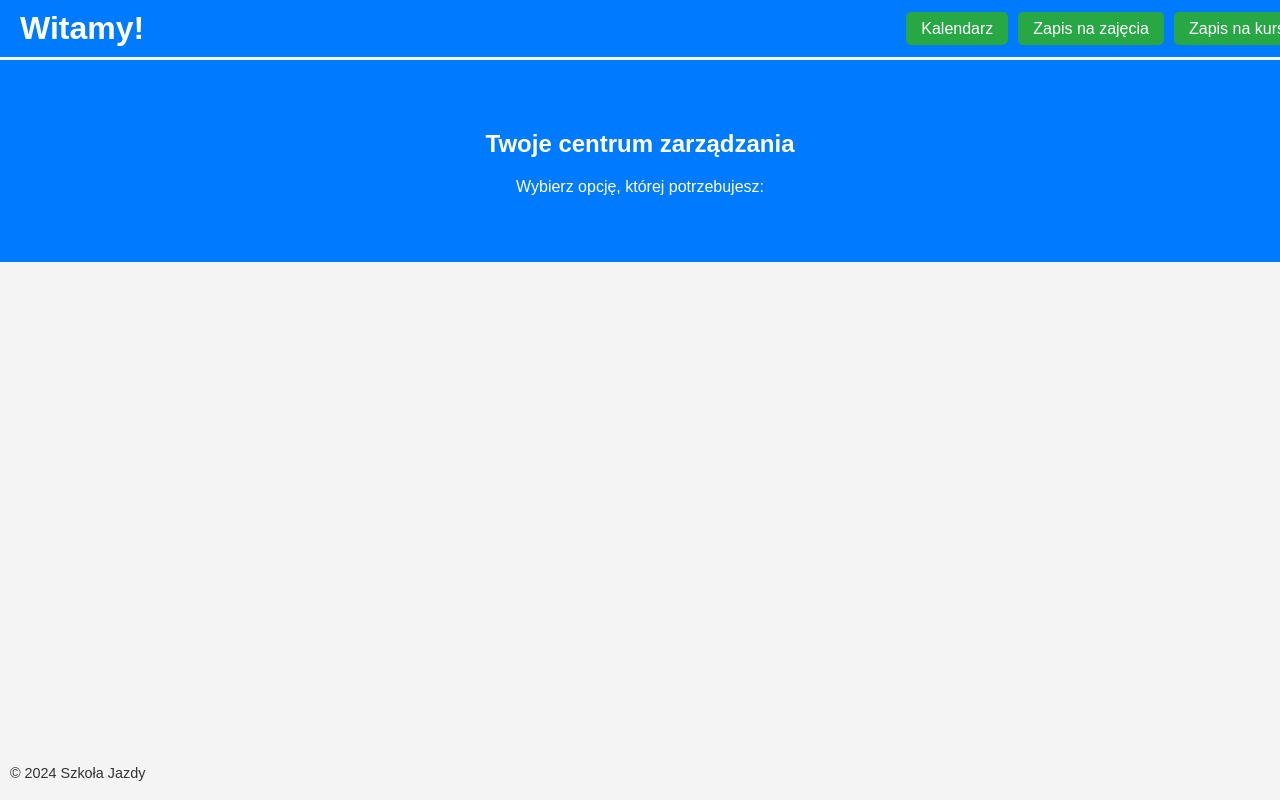
After one commit to tobiaszrolla/BazyDanych, a Django app: page /Huser in a window 1280 px wide. The commit adds this page. Run offline with Django 5.2, Linux system fonts and the light colour scheme.

Commit message:
Husera zrobione

```diff
--- a/Backend/bazy/szkola_jazdy/templates/szkola_jazdy/Hadmin.html
+++ b/Backend/bazy/szkola_jazdy/templates/szkola_jazdy/Hadmin.html
@@ -33,7 +33,6 @@
             <li><a href="{% url 'add_room' %}">Dodawanie sali</a></li>
             <li><a href="{% url 'delete_car' 'EXAMPLE123' %}">Usuwanie samochodów</a></li>
             <li><a href="{% url 'delete_room' nazwa='nazwa_sali' %}">Usuwanie sali</a></li>
-            <li><a href="#">Dodawanie użytkowników (NIE MAMY TEGO W BACKEDNDZIE, CHYBA PIERDOLIMY XD)</a></li>
             <li><a href="{% url 'delete_user' email='example@example.com' %}">Usuwanie użytkownika</a></li>
 
         </ul>
--- /dev/null
+++ b/Backend/bazy/szkola_jazdy/templates/szkola_jazdy/Huser.html
@@ -0,0 +1,31 @@
+{% load static %}
+<html lang="pl">
+<head>
+    <meta charset="UTF-8">
+    <meta name="viewport" content="width=device-width, initial-scale=1.0">
+    <title>Strona Główna</title>
+    <link rel="stylesheet" href="{% static 'szkola_jazdy/css/style.css' %}">
+</head>
+<body>
+    <header>
+        <div class="navbar">
+            <h1>Witamy!</h1>
+            <nav>
+                <ul>
+                    <li><a href="{% url 'kalendarz' %}">Kalendarz</a></li>
+                    <li><a href="{% url 'zapiszzajecia' zajęcia_id=1 %}">Zapis na zajęcia</a></li>
+                    <li><a href="{% url 'zapisz_na_kurs' %}">Zapis na kurs</a></li>
+                </ul>
+            </nav>
+        </div>
+    </header>
+
+    <section class="hero">
+        <h2>Twoje centrum zarządzania</h2>
+        <p>Wybierz opcję, której potrzebujesz:</p>
+    </section>
+    <footer>
+        <p>© 2024 Szkoła Jazdy</p>
+    </footer>
+</body>
+</html>
--- a/Backend/bazy/szkola_jazdy/urls.py
+++ b/Backend/bazy/szkola_jazdy/urls.py
@@ -43,5 +43,6 @@ urlpatterns = [
     path ('modify_room/<str:nazwa>/', sala_views.modify_room, name='modify_room'),
     path('modify_car/<str:registration_number>/', samochod_views.modify_car, name='modify_car'),
     path('delete_car/<str:registration_number>/', samochod_views.delete_car, name='delete_car'),
-    path('delete_user/<str:email>/', uzytkownik_views.delete_user, name='delete_user')
+    path('delete_user/<str:email>/', uzytkownik_views.delete_user, name='delete_user'),
+    path('Huser', other_view.Huser, name='Huser')
 ]
--- a/Backend/bazy/szkola_jazdy/views/other_view.py
+++ b/Backend/bazy/szkola_jazdy/views/other_view.py
@@ -49,3 +49,6 @@ def Hinstruktor(request):
 
 def Hadmin(request):
     return render(request, 'szkola_jazdy/Hadmin.html')
+
+def Huser(request):
+    return render(request, 'szkola_jazdy/Huser.html')
```
